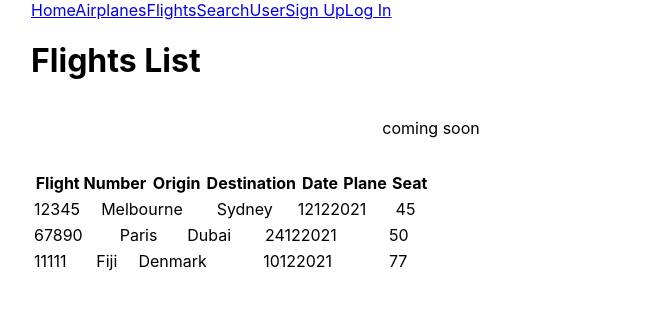
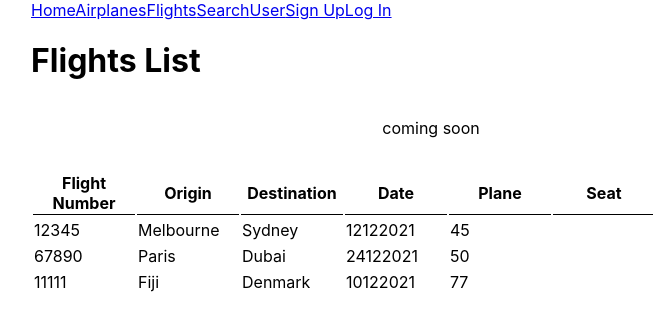
Before and after one commit to agpoulsen/burning-airline-react, a React (Create React App) app: page /flights in a window 1280 px wide. Shown: the top 330 px of the page, without its empty margins (209-862 px from the left). Built offline with nearby package versions, Linux system fonts and the light colour scheme.

Commit message:
flights-table

```diff
--- a/src/components/Flights.js
+++ b/src/components/Flights.js
@@ -1,5 +1,6 @@
 import React, { Component } from 'react';
 import axios from 'axios';
+import '../index.css'
 
 class Flights extends Component {
   constructor() {
@@ -24,7 +25,7 @@ class Flights extends Component {
         <h1>Flights List </h1>
 
         <FlightForm />
-        <table width="400px"> <tr> <th> Flight Number </th>  <th> Origin </th> <th> Destination </th> <th> Date </th> <th> Plane </th> <th> Seat </th> </tr> </table>
+
         <FlightList flights={ this.state.flights} />
       </div>
     );
@@ -45,9 +46,30 @@ const FlightList = (props) => {
 console.log(props.flights.map((s) => <p>{ s.flight_number }</p>));
   return (
     <div>
-      { props.flights.map((s) =>
-        <table width="400px" key={s.id}> <tr> <td> { s.flight_number } </td> <td> { s.origin } </td> <td> { s.destination } </td> <td> { s.date } </td> <td> { s.plane } </td> <td> { s.seat } </td> </tr> </table>  )
-      }
+      <table class="headings">
+        <tr>
+          <th> Flight Number </th>
+          <th> Origin </th>
+          <th> Destination </th>
+          <th> Date </th>
+          <th> Plane </th>
+          <th> Seat </th>
+       </tr>
+     </table>
+
+    { props.flights.map((s) =>
+
+       <table>
+        <tr>
+          <td> { s.flight_number } </td>
+          <td class="table"> { s.origin } </td>
+          <td class="table"> { s.destination } </td>
+          <td class="table"> { s.date } </td>
+          <td class="table"> { s.plane } </td>
+          <td class="table"> { s.seat } </td>
+        </tr>
+      </table>
+    )}
     </div>
   )
 };
--- a/src/index.css
+++ b/src/index.css
@@ -32,3 +32,21 @@ code {
   font-family: source-code-pro, Menlo, Monaco, Consolas, 'Courier New',
     monospace;
 }
+
+tr, td {
+
+  width: 100px;
+}
+
+ .headings  th {
+   width: 100px;
+   border-bottom: 1px solid black;
+ }
+
+ .headings > tr {
+   width: 100px;
+ }
+
+ .table {
+   margin-left: 20px;
+ }
```
